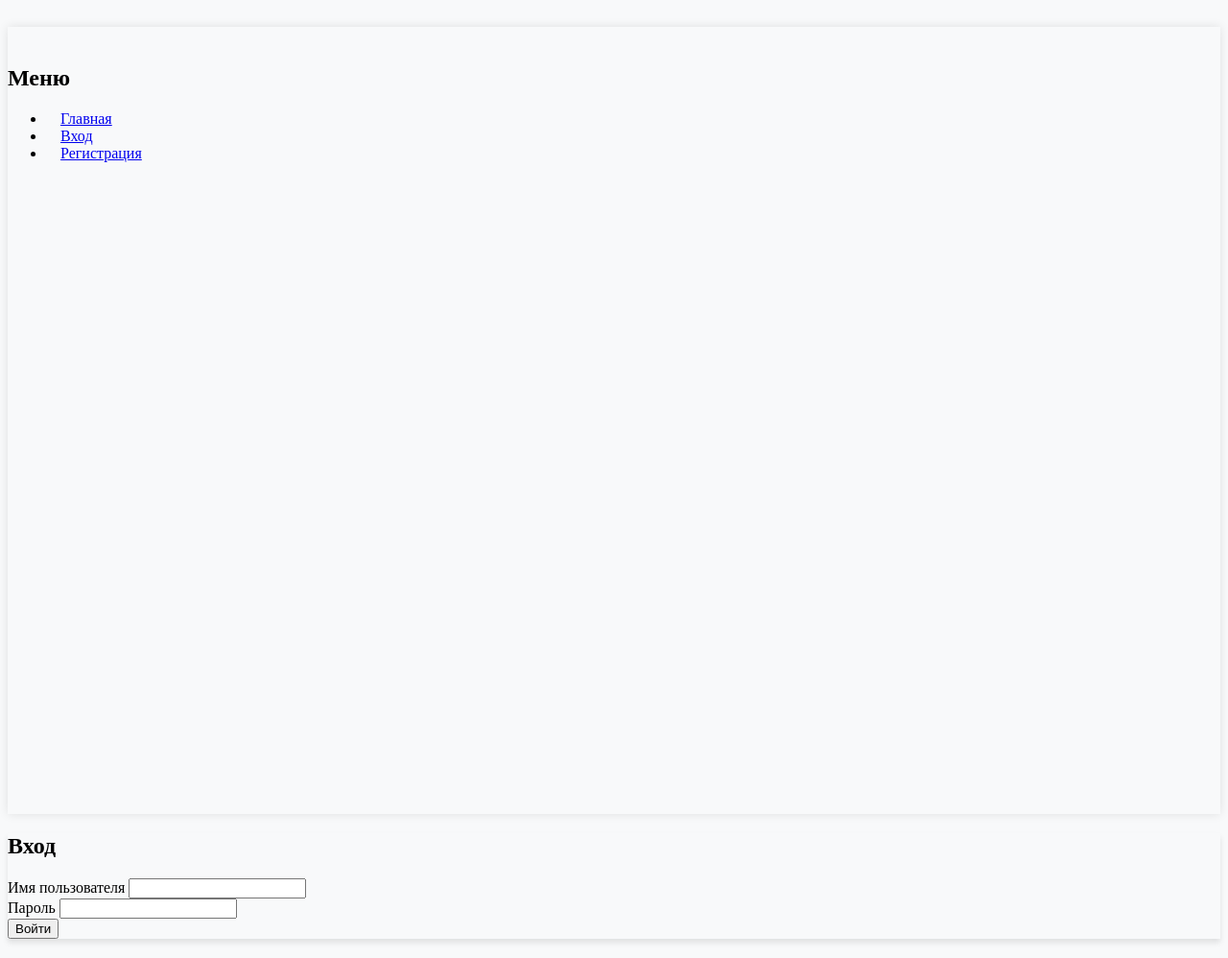
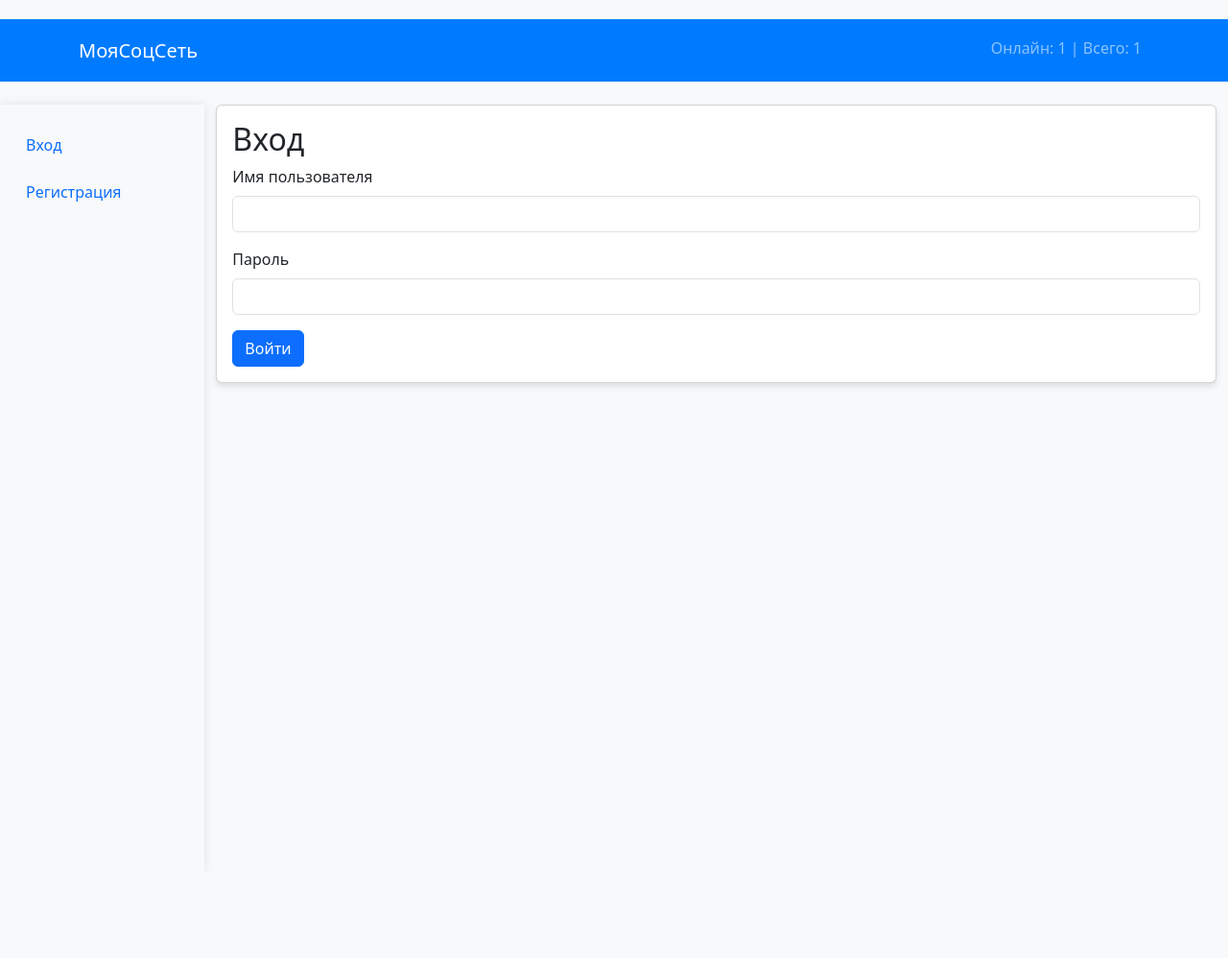
Before and after one commit to Samvel369/Project_1, a Flask app: a page that uses templates/base.html in a window 1280 px wide. Shown: the whole page at 96% size. After the commit the page ends 403 px from the top, so only its background shows below. Run offline with Flask 3, Linux system fonts and the light colour scheme.

Commit message:
Обновил base

```diff
--- a/templates/base.html
+++ b/templates/base.html
@@ -2,12 +2,29 @@
 <html lang="ru">
 <head>
     <meta charset="UTF-8">
-    <title>{% block title %}Моя социальная сеть{% endblock %}</title>
+    <meta name="viewport" content="width=device-width, initial-scale=1.0">
+    <title>Моя Социальная Сеть</title>
+    <link href="https://cdn.jsdelivr.net/npm/bootstrap@5.3.0/dist/css/bootstrap.min.css" rel="stylesheet">
     <link rel="stylesheet" href="{{ url_for('static', filename='css/style.css') }}">
 </head>
 <body>
-    <div class="sidebar">
-        <h2>Меню</h2>
+    <nav class="navbar navbar-expand-lg navbar-dark bg-primary">
+        <div class="container">
+            <a class="navbar-brand" href="{{ url_for('index') }}">МояСоцСеть</a>
+            <div class="navbar-nav ms-auto">
+                <span class="nav-link">
+                    Онлайн: <span id="online-count">{{ online_users_count }}</span> |
+                    Всего: <span id="total-count">{{ total_users_count }}</span>
+                </span>
+            </div>
+        </div>
+    </nav>
+
+    <div class="container-fluid mt-4">
+        <div class="row">
+            <!-- Боковая панель -->
+            <div class="col-md-2 bg-light sidebar">
+                <div class="position-sticky">
                     <ul class="nav flex-column">
                         {% if current_user.is_authenticated %}
                         <li class="nav-item">
@@ -17,13 +34,15 @@
                             <a class="nav-link" href="{{ url_for('our_world') }}">Наш мир</a>
                         </li>
                         {% endif %}
-            <li class="nav-item">
-                <a class="nav-link" href="{{ url_for('index') }}">Главная</a>
-            </li>
                         {% if current_user.is_authenticated %}
                             <li class="nav-item">
                                 <a class="nav-link" href="{{ url_for('logout') }}">Выйти</a>
                             </li>
+                            {% if current_user.is_admin %}
+                                <li class="nav-item">
+                                    <span class="nav-link text-warning">АДМИНИСТРАТОР</span>
+                                </li>
+                            {% endif %}
                         {% else %}
                             <li class="nav-item">
                                 <a class="nav-link" href="{{ url_for('login') }}">Вход</a>
@@ -34,20 +53,27 @@
                         {% endif %}
                     </ul>
                 </div>
+            </div>
 
-    <div class="content">
-        {% with messages = get_flashed_messages() %}
+            <!-- Основное содержимое -->
+            <div class="col-md-10">
+                {% with messages = get_flashed_messages(with_categories=true) %}
                     {% if messages %}
-            <ul class="flashes">
-              {% for message in messages %}
-                <li>{{ message }}</li>
+                        {% for category, message in messages %}
+                            <div class="alert alert-{{ category }}">
+                                {{ message }}
+                            </div>
                         {% endfor %}
-            </ul>
                     {% endif %}
                 {% endwith %}
 
-        {% block content %}
-        {% endblock %}
+                {% block content %}{% endblock %}
             </div>
+        </div>
+    </div>
+
+    <script src="https://cdn.jsdelivr.net/npm/bootstrap@5.3.0/dist/js/bootstrap.bundle.min.js"></script>
+    <script src="https://code.jquery.com/jquery-3.6.0.min.js"></script>
+    {% block scripts %}{% endblock %}
 </body>
 </html>
```
Lines whose indentation alone changed are shown as unchanged.
